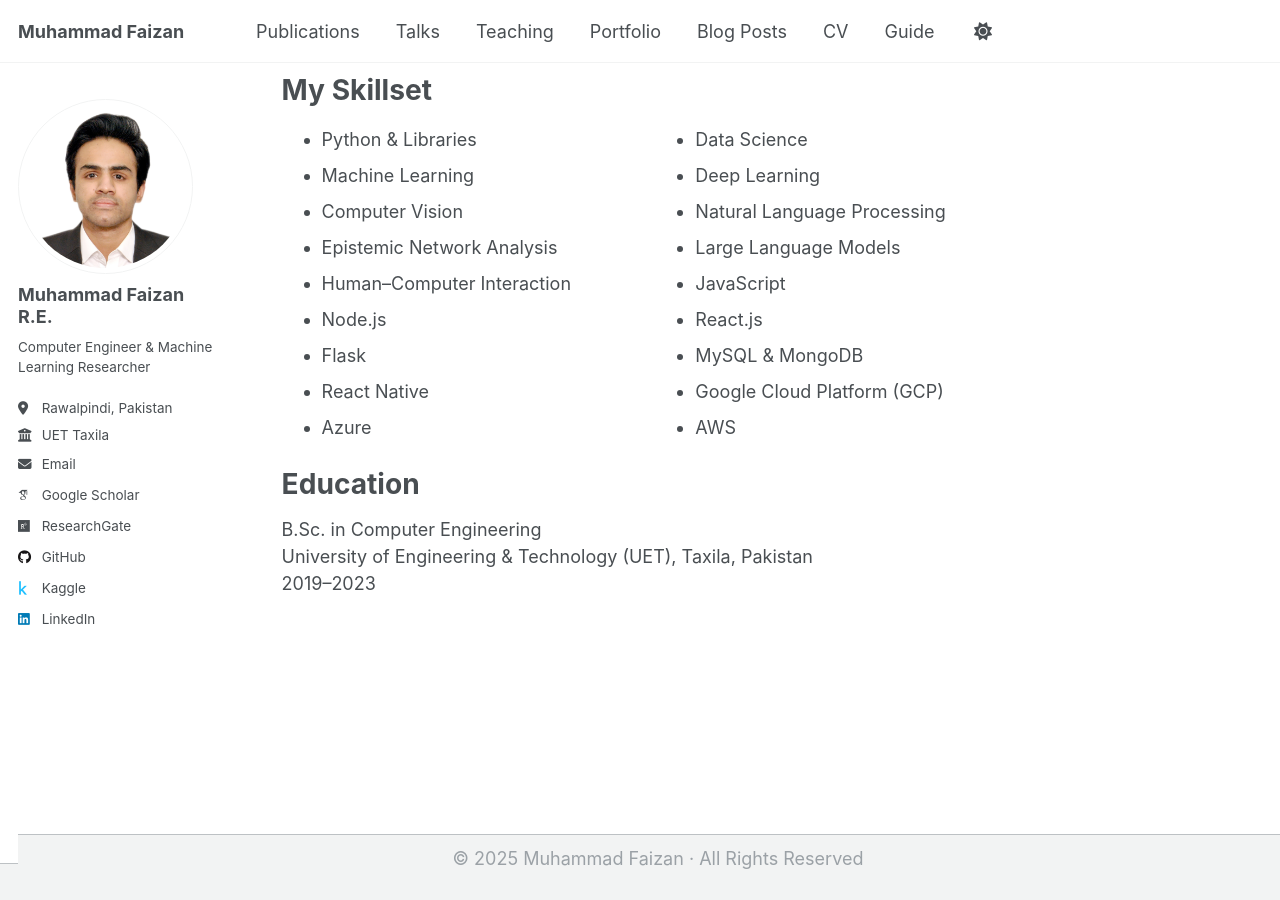
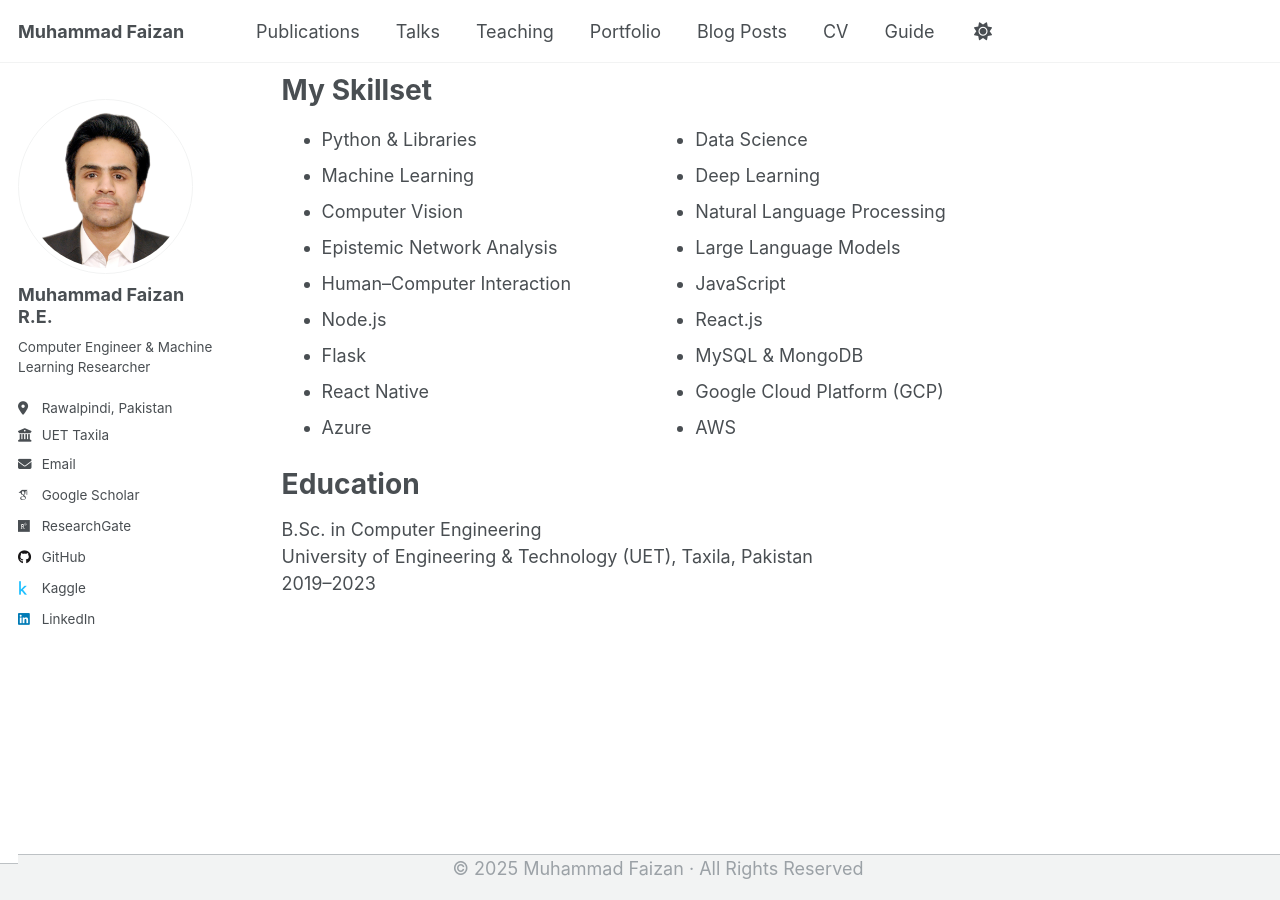
Before and after one commit to MuhammadFaizan99/MuhammadFaizan99.github.io, a Jekyll site: the page built from _pages/about.md, in a window 1280 px wide and 900 px high, scrolled down 520 px. Built offline with Jekyll 4.4.1, drawn with Linux system fonts in a browser that asks for light colours; some web fonts are replaced; a script that is not in the unit is left out.

Commit message:
Update footer.html

```diff
--- a/_includes/footer.html
+++ b/_includes/footer.html
@@ -1,7 +1,7 @@
 {% include base_path %}
 
 <footer class="page__footer">
-  <div class="page__footer-content" style="text-align:center; padding:10px 0;">
+  <div class="page__footer-content" style="text-align:center;">
     © 2025 Muhammad Faizan · All Rights Reserved
   </div>
 </footer>
```
